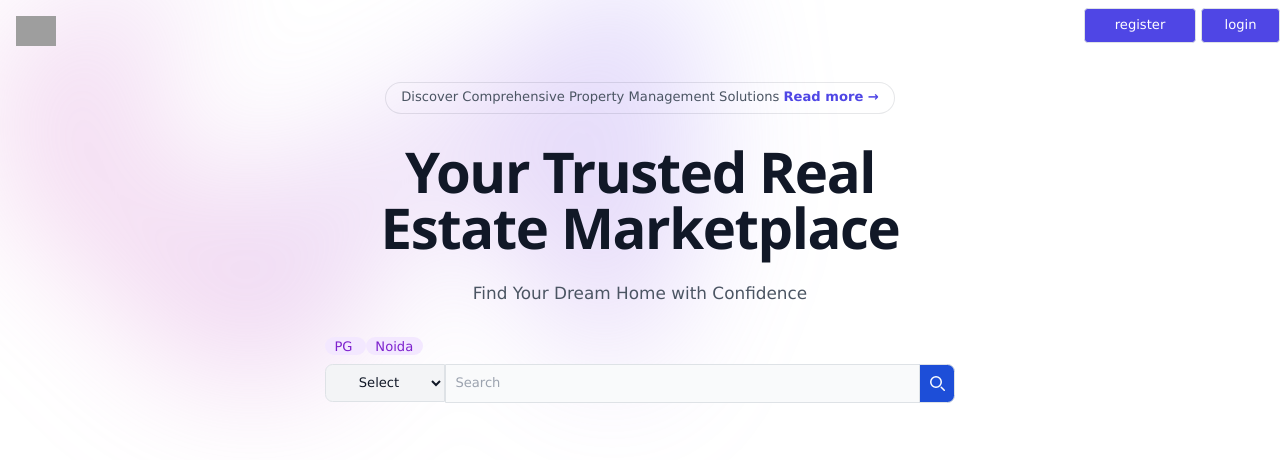
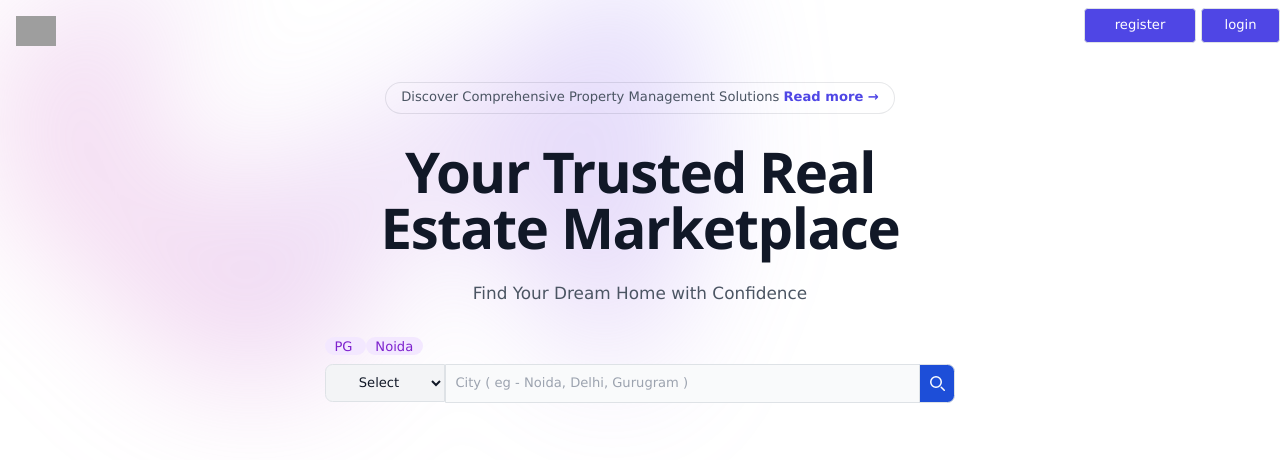
Before and after one commit to errorLAD/homeclub, a Django app: page / in a window 1280 px wide. Shown: the top 460 px of the page. Run offline with Django 3.2, Linux system fonts and the light colour scheme; data comes from the database, SQL or seed files in the repository; some libraries are stand-ins or nearby versions; grey boxes are pictures that could not be loaded.

Commit message:
Update index.html

```diff
--- a/templates/pages/index.html
+++ b/templates/pages/index.html
@@ -81,7 +81,7 @@
 
             <input type="search"
 			 id="search-dropdown"  name="city"  value="{{ values.city }}"
-			  class="block p-2.5 w-full z-20 text-sm text-gray-900 bg-gray-50 rounded-e-lg border-s-gray-50 border-s-2 border border-gray-300 focus:ring-blue-500 focus:border-blue-500 dark:bg-gray-700 dark:border-s-gray-700  dark:border-gray-600 dark:placeholder-gray-400 dark:text-white dark:focus:border-blue-500" placeholder="Search " required>
+			  class="block p-2.5 w-full z-20 text-sm text-gray-900 bg-gray-50 rounded-e-lg border-s-gray-50 border-s-2 border border-gray-300 focus:ring-blue-500 focus:border-blue-500 dark:bg-gray-700 dark:border-s-gray-700  dark:border-gray-600 dark:placeholder-gray-400 dark:text-white dark:focus:border-blue-500" placeholder="City ( eg - Noida, Delhi, Gurugram )" required>
 
 
 
```
